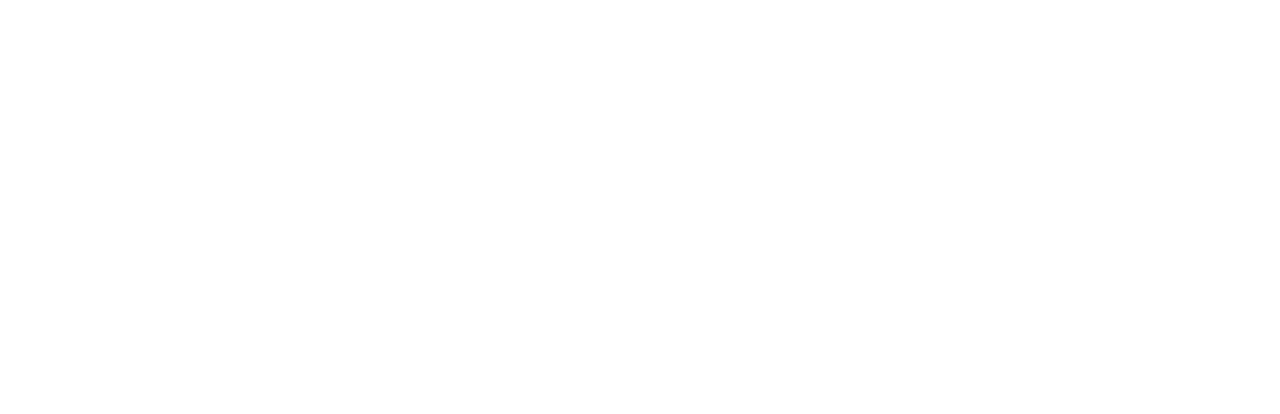
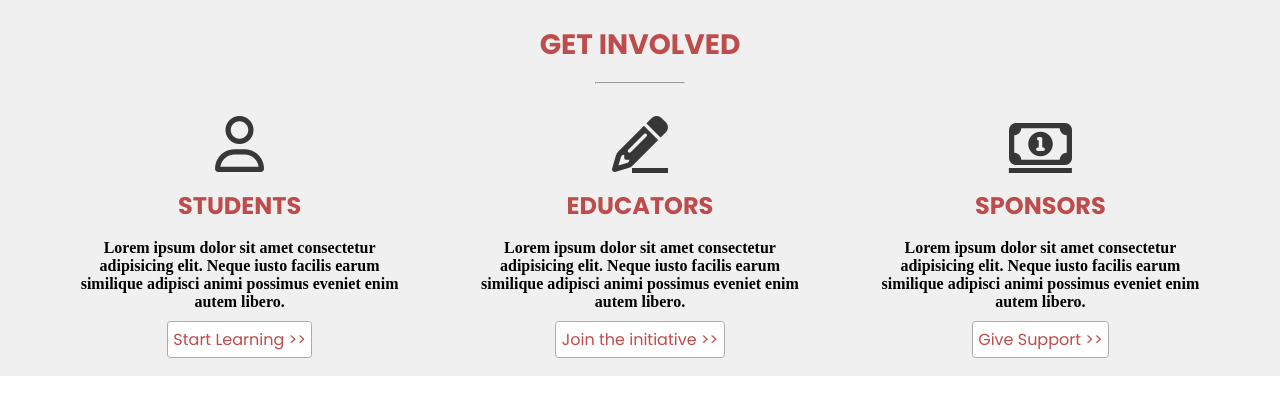
Before and after one commit to MessaliHadj/cda, a plain HTML site: page index.html in a window 1280 px wide. Drawn offline with Linux system fonts and the light colour scheme.

Commit message:
sectionquatrecriminelle

```diff
--- a/index.html
+++ b/index.html
@@ -4,6 +4,11 @@
   <meta charset="UTF-8">
   <meta http-equiv="X-UA-Compatible" content="IE=edge">
   <meta name="viewport" content="width=device-width, initial-scale=1.0">
+  <link rel="preconnect" href="https://fonts.googleapis.com">
+  <link rel="preconnect" href="https://fonts.gstatic.com" crossorigin>
+  <script src="https://kit.fontawesome.com/7d7cca87d3.js" crossorigin="anonymous"></script>
+  <link href="https://fonts.googleapis.com/css2?family=Montserrat:wght@200&display=swap" rel="stylesheet">
+  <link rel="stylesheet" href="style.css">
   <title>Document</title>
 </head>
 <body>
@@ -16,6 +21,32 @@
   <!-- section3 -->
   <!-- !--section3 -->
   <!-- section4 -->
+  <section class="section-criminelle">
+    <div class="title-sec4">
+      <h3>GET INVOLVED</h3>
+      <hr/>
+    </div>
+    <div class="general-div">
+      <div id="general1">
+        <a href="#" class="far fa-user"></a>
+        <h2>STUDENTS</h2>
+        <p>Lorem ipsum dolor sit amet consectetur adipisicing elit. Neque iusto facilis earum similique adipisci animi possimus eveniet enim autem libero.</p>
+        <a href="#" class="btn-sec3">Start Learning >></a>
+      </div>
+      <div id="general2">
+        <a href="#" class="fas fa-pencil-alt far"></a>
+        <h2>EDUCATORS</h2>
+        <p>Lorem ipsum dolor sit amet consectetur adipisicing elit. Neque iusto facilis earum similique adipisci animi possimus eveniet enim autem libero.</p>
+        <a href="#" class="btn-sec3">Join the initiative >></a>
+      </div>
+      <div id="general3">
+        <a href="#" class="far fa-money-bill-alt far"></a>
+        <h2>SPONSORS</h2>
+        <p>Lorem ipsum dolor sit amet consectetur adipisicing elit. Neque iusto facilis earum similique adipisci animi possimus eveniet enim autem libero.</p>
+        <a href="" class="btn-sec3">Give Support >></a>
+      </div>
+    </div>
+  </section>
   <!-- !--section4 -->
   <!-- footer -->
   <!-- !--footer -->
--- a/style.css
+++ b/style.css
@@ -13,5 +13,59 @@
 /* <!-- section3 --> */
 
 /* <!-- section4 --> */
+.section-criminelle{
+  background-color: rgb(240, 240, 240);
+  font-family:"poppins";
+  width: 100%;
+}
+.section-criminelle .far{
+  font-size: 3.5rem;
+  color: #373737;
+  padding: 1rem;
+}
+.section-criminelle .title-sec4{
+  text-align: center;
+  font-size: 1.5rem;
+  color:rgb(190, 76, 76);
+  padding-top: 1.5rem;
+  margin-bottom: 1rem;
+}
+.section-criminelle .general-div{
+  padding: 0rem 1.5rem 1.5rem 1.5rem;
+  display: flex;
+  flex-direction: row;
+  flex-wrap: wrap;
+  align-items: flex-start;
+  justify-content: space-evenly;
+
+}
+.section-criminelle .general-div div{
+  width: 30%;
+  text-align: center;
+}
+.section-criminelle .general-div div h2{
+  color:rgb(190, 76, 76);
+}
+hr{
+  width: 7%;
+  margin:auto;
+  margin-top: 1rem;
+}
+.section-criminelle .general-div div p{
+  padding: 1rem;
+  font-family:"unbuntu";
+  font-weight: 600;
+}
+
+
+.btn-sec3{
+  text-decoration: none;
+  color: rgb(190, 76, 76);
+  border: 1px solid #aaa;
+  background: #fff;
+  padding: 0.35rem;
+  border-radius: 0.2rem;
+}
+
 
 /* <!-- footer -->*/
```
